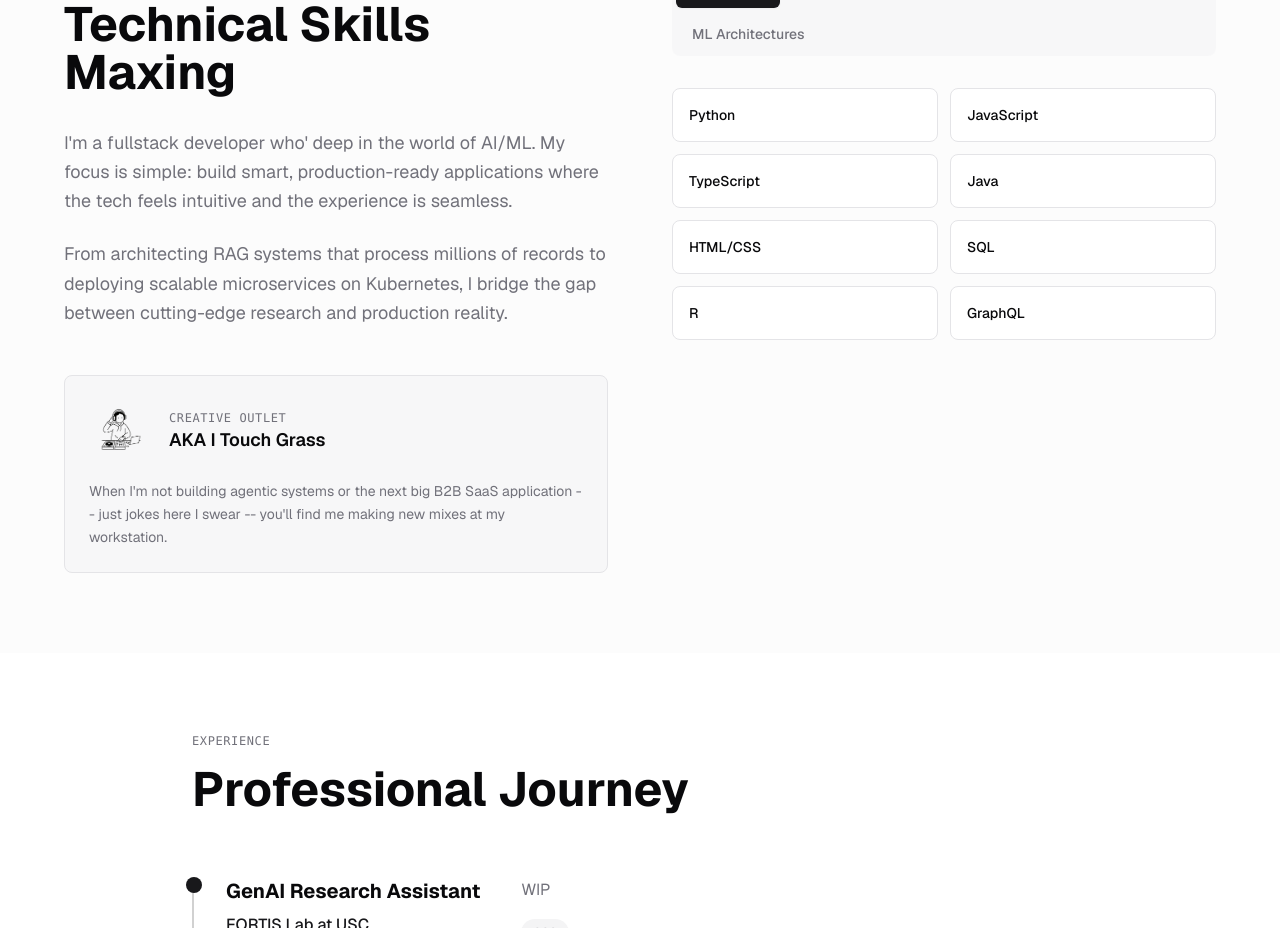
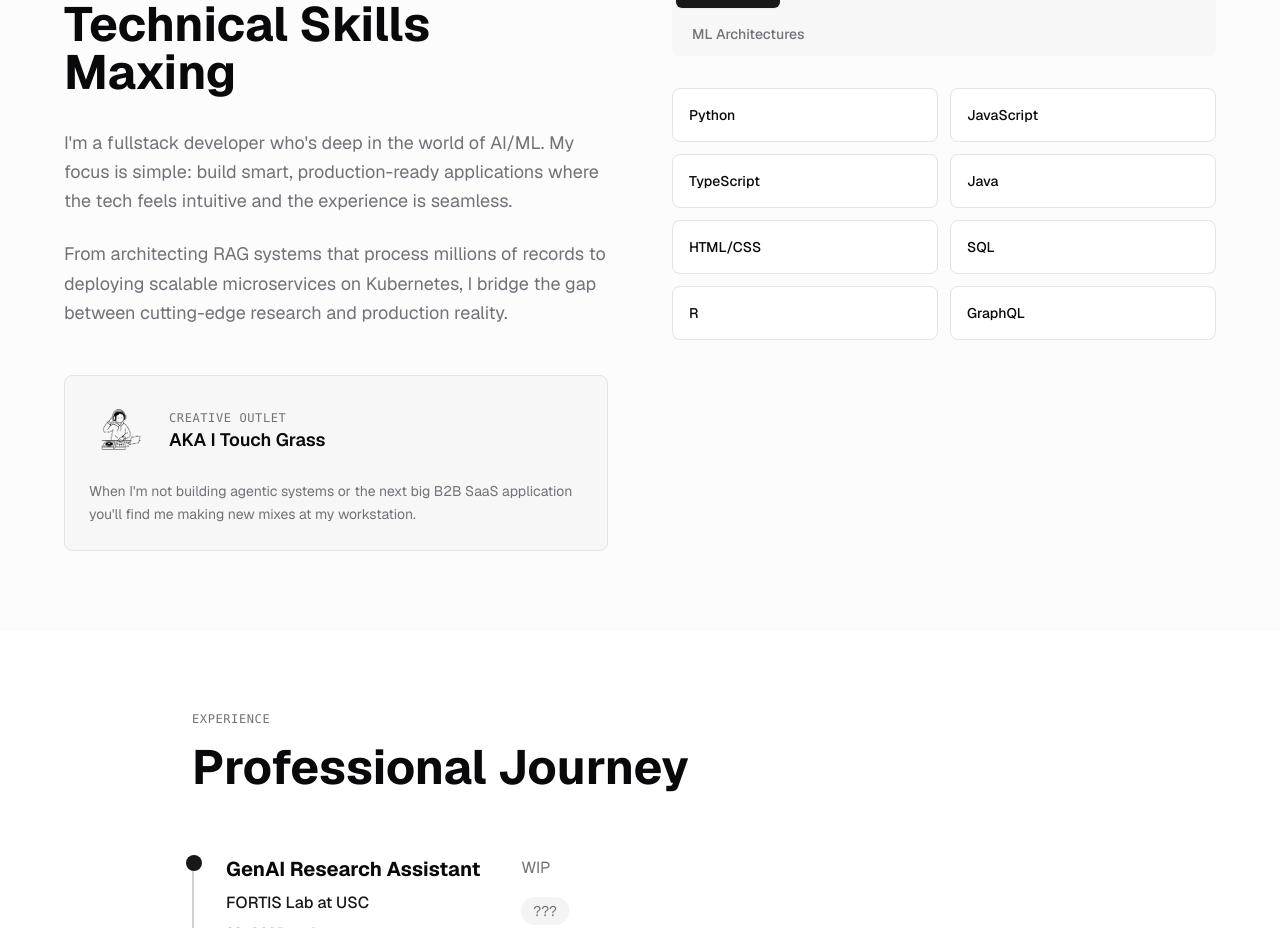
Before and after one commit to freddysongg/portfolio, a Next.js app: page / in a window 1280 px wide. Shown: the part 2898-3826 px from the top of the page. Built offline with nearby package versions, Linux system fonts and the light colour scheme.

Commit message:
fix: apost

```diff
--- a/components/sections/About.tsx
+++ b/components/sections/About.tsx
@@ -110,7 +110,7 @@ export function About() {
               <SlideIn delay={0.4}>
                 <div className='space-y-6 text-lg leading-relaxed text-muted-foreground'>
                   <p>
-                    I&#39;m a fullstack developer who' deep in the world of
+                    I&#39;m a fullstack developer who's deep in the world of
                     AI/ML. My focus is simple: build smart, production-ready
                     applications where the tech feels intuitive and the
                     experience is seamless.
@@ -146,8 +146,8 @@ export function About() {
                   </div>
                   <p className='text-sm leading-relaxed text-muted-foreground'>
                     When I'm not building agentic systems or the next big B2B
-                    SaaS application -- just jokes here I swear -- you'll find
-                    me making new mixes at my workstation.
+                    SaaS application you'll find me making new mixes at my
+                    workstation.
                   </p>
                 </div>
               </SlideIn>
```
